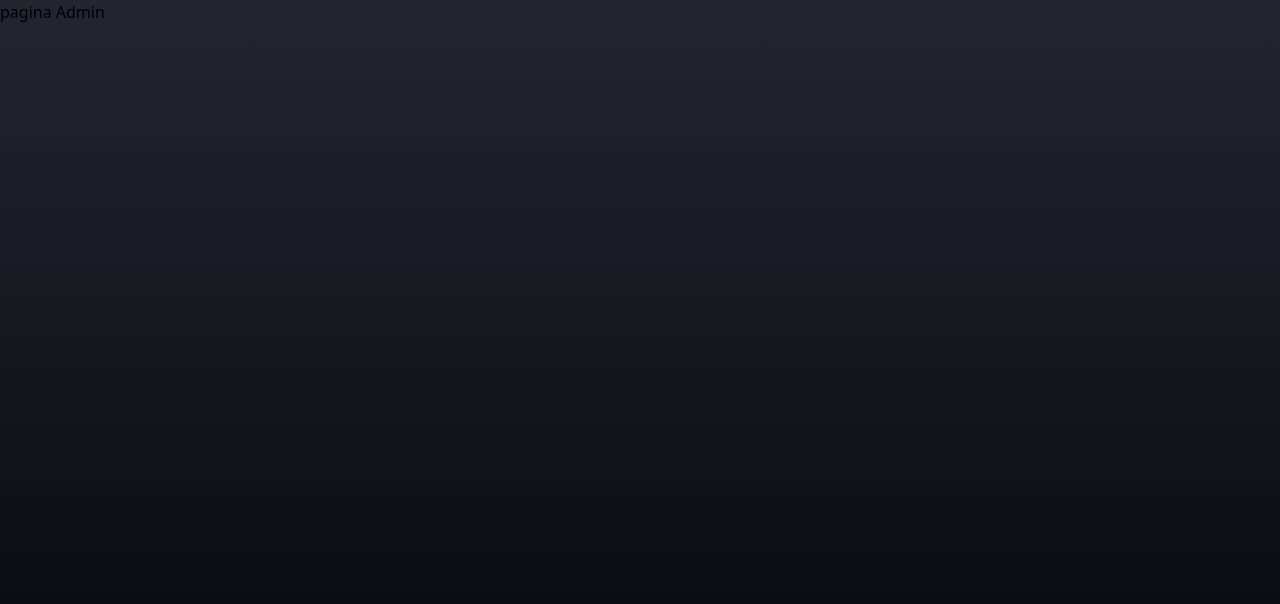
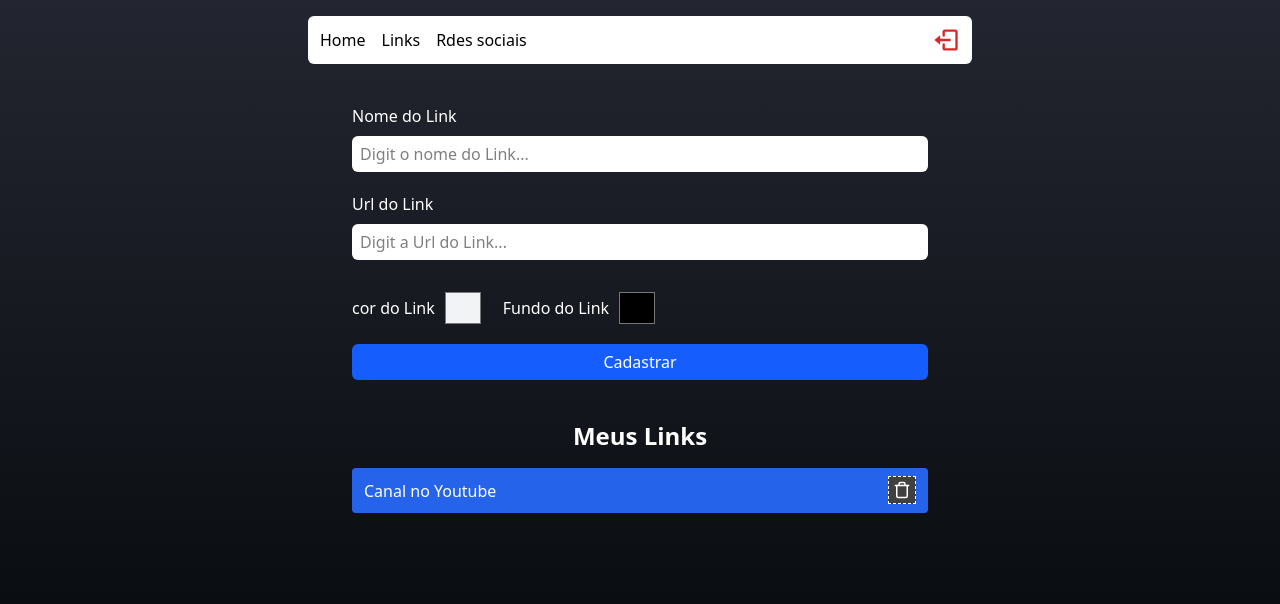
Before and after one commit to erick-d-ps/DevLink, a React (Vite) app: page /admin in a window 1280 px wide. Shown: the top 604 px of the page. Built offline with nearby package versions, Linux system fonts and the light colour scheme; no server answers; sample sign-in values are in the browser's storage.

Commit message:
criado componente header, criado interface pagina admim.

```diff
--- /dev/null
+++ b/src/components/Header/index.tsx
@@ -0,0 +1,26 @@
+import { BiLogOut } from "react-icons/bi";
+import { Link } from "react-router-dom";
+
+import { auth } from "../../services/firebaseConnection";
+import { signOut } from "firebase/auth";
+
+export function Header() {
+  async function handleLgout() {
+    signOut(auth);
+  }
+
+  return (
+    <header className="w-full max-w-2xl mt-4 px-1">
+      <nav className="flex w-full bg-white h-12 items-center justify-between rounded-md px-3">
+        <div className="flex gap-4 font-medium">
+          <Link to="/">Home</Link>
+          <Link to="/admin">Links</Link>
+          <Link to="/admin/social">Rdes sociais</Link>
+        </div>
+        <button onClick={handleLgout}>
+          <BiLogOut size={28} color="#db2629" />
+        </button>
+      </nav>
+    </header>
+  );
+}
--- a/src/pages/admin/index.tsx
+++ b/src/pages/admin/index.tsx
@@ -1,7 +1,96 @@
-export function Admin(){
-    return(
+import { useState } from "react";
+import { Header } from "../../components/Header";
+import { Input } from "../../components/input";
+import { FiTrash } from 'react-icons/fi'
+
+export function Admin() {
+  const [nameInput, setNameInput] = useState("");
+  const [urlInput, setUrlInput] = useState("");
+  const [textColorInput, setTextColorInput] = useState("#f2f3f4");
+  const [backgroundColorInput, setBackgroundColorInput] = useState("#000000");
+
+  return (
+    <div className="flex items-center flex-col min-h-screen pb-7 px-2">
+      <Header />
+
+      <form className="flex flex-col mt-8 mb-3 w-full max-w-xl">
+        <label className="text-white font-medium mt-2 mb-2">Nome do Link</label>
+        <Input
+          placeholder="Digit o nome do Link..."
+          value={nameInput}
+          onChange={(e) => setNameInput(e.target.value)}
+        />
+        <label className="text-white font-medium mt-2 mb-2">Url do Link </label>
+        <Input
+          type="url"
+          placeholder="Digit a Url do Link..."
+          value={urlInput}
+          onChange={(e) => setUrlInput(e.target.value)}
+        />
+        <section className="flex my-4 gap-5">
+          <div className="flex gap-2">
+            <label className="text-white font-medium mt-2 mb-2">
+              cor do Link
+            </label>
+            <input
+              className="w-10 h-10"
+              type="color"
+              value={textColorInput}
+              onChange={(e) => setTextColorInput(e.target.value)}
+            />
+          </div>
+          <div className="flex gap-2">
+            <label className="text-white font-medium mt-2 mb-2">
+              Fundo do Link
+            </label>
+            <input
+              className="w-10 h-10"
+              type="color"
+              value={backgroundColorInput}
+              onChange={(e) => setBackgroundColorInput(e.target.value)}
+            />
+          </div>
+        </section>
+
+        {nameInput !== "" && (
+          <div className="flex flex-col items-center justify-center mb-7 p-1 border-gray-100/25 border-1 rounded-md">
+            <label className="text-white font-medium mt-2 mb-2">
+              Veja com está ficando
+            </label>
+            <article
+              className="w-11/12 max-w-lg flex flex-col items-center justify-between bg-amber-50 rounded  px-1 py-3"
+              style={{
+                marginBottom: 8,
+                marginTop: 8,
+                backgroundColor: backgroundColorInput,
+              }}
+            >
+              <p className="font-medium" style={{ color: textColorInput }}>
+                {nameInput}
+              </p>
+            </article>
+          </div>
+        )}
+
+        <button className="mb-7 bg-blue-600 h-9 rounded-md text-white font-medium flex items-center justify-center gap 4 ">
+          Cadastrar
+        </button>
+      </form>
+      <h2 className="font-bold text-white mb-4 text-2xl">
+        Meus Links
+      </h2>
+      <article className=" flex items-center justify-between w-11/12 max-w-xl rounded px-3 py-2 mb-2 font-medium select-none "
+      style={{backgroundColor:"#2563EB", color:"#fff"}}
+      >
+        <p>Canal no Youtube</p>
         <div>
-            <h1>pagina Admin</h1>
+            <button
+            className="border border-dashed p-1 cursor-pointer bg-neutral-700"
+            >
+                <FiTrash size={18} color="#fff"/>
+            </button>
         </div>
-    )
+      </article>
+    </div>
+  );
 }
```
